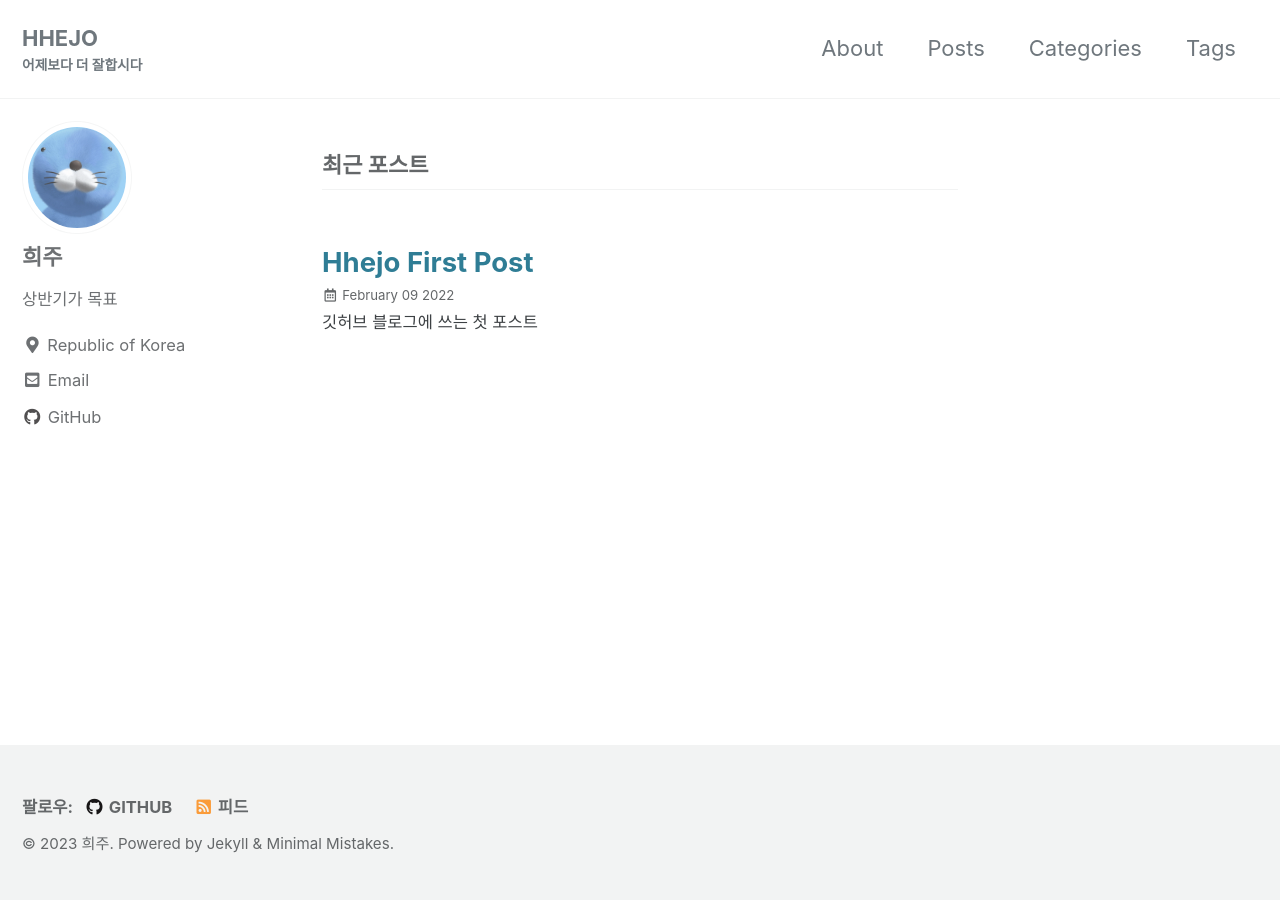
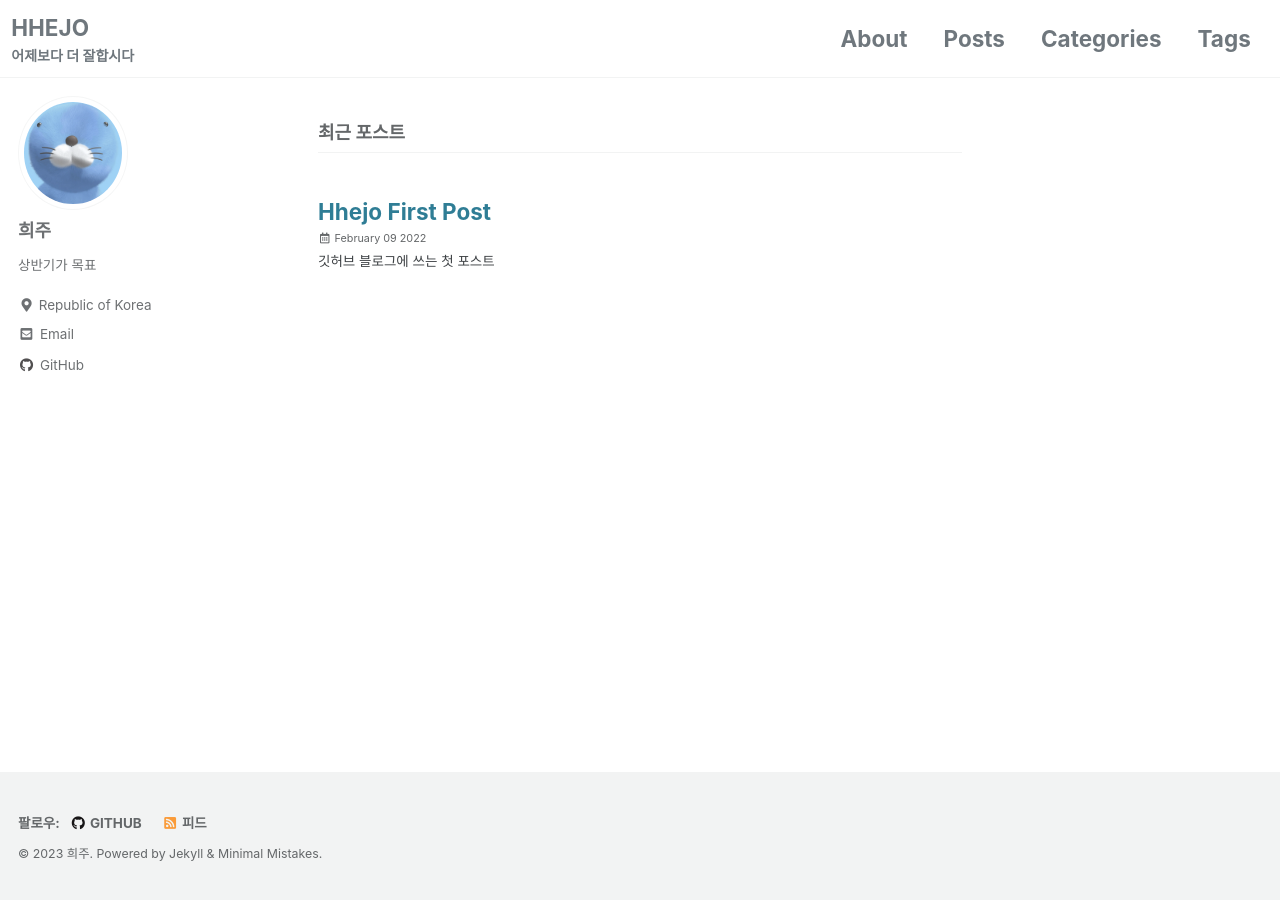
Before and after one commit to hhejo/hhejo-github-io-backup, a Jekyll site: the page built from index.html, in a window 1280 px wide. Built offline with Jekyll 4.4.1, drawn with Linux system fonts in a browser that asks for light colours; cached includes are drawn as plain includes; the list of posts is cut into pages by our own code.

Commit message:
edit scss

```diff
--- a/_sass/minimal-mistakes/_masthead.scss
+++ b/_sass/minimal-mistakes/_masthead.scss
@@ -15,7 +15,8 @@
     @include clearfix;
     margin-left: auto;
     margin-right: auto;
-    padding: 1em;
+    // padding: 1em;
+    padding: 0.5em;
     max-width: 100%;
     display: -webkit-box;
     display: -ms-flexbox;
@@ -24,6 +25,9 @@
     -ms-flex-pack: justify;
     justify-content: space-between;
     font-family: $sans-serif-narrow;
+    // 메뉴바 폰트 크기, 볼드
+    font-size: $type-size-4;
+    font-weight: bold;
 
     @include breakpoint($x-large) {
       max-width: $max-width;
--- a/_sass/minimal-mistakes/_reset.scss
+++ b/_sass/minimal-mistakes/_reset.scss
@@ -2,7 +2,9 @@
    STYLE RESETS
    ========================================================================== */
 
-* { box-sizing: border-box; }
+* {
+  box-sizing: border-box;
+}
 
 html {
   /* apply a natural box layout model to all elements */
@@ -15,11 +17,13 @@ html {
   }
 
   @include breakpoint($large) {
-    font-size: 20px;
+    // font-size: 20px;
+    font-size: 18px;
   }
 
   @include breakpoint($x-large) {
-    font-size: 22px;
+    // font-size: 22px;
+    font-size: 18px;
   }
 
   -webkit-text-size-adjust: 100%;
@@ -28,7 +32,9 @@ html {
 
 /* Remove margin */
 
-body { margin: 0; }
+body {
+  margin: 0;
+}
 
 /* Selected elements */
 
@@ -147,7 +153,8 @@ input {
 }
 
 button::-moz-focus-inner,
-input::-moz-focus-inner { /* inner padding and border oddities in FF3/4*/
+input::-moz-focus-inner {
+  /* inner padding and border oddities in FF3/4*/
   padding: 0;
   border: 0;
 }
@@ -156,8 +163,8 @@ button,
 html input[type="button"], // avoid the WebKit bug in Android 4.0.* where (2) destroys native `audio` and `video` controls
 input[type="reset"],
 input[type="submit"] {
-    -webkit-appearance: button; /* corrects inability to style clickable `input` types in iOS*/
-    cursor: pointer; /* improves usability and consistency of cursor style between image-type `input` and others*/
+  -webkit-appearance: button; /* corrects inability to style clickable `input` types in iOS*/
+  cursor: pointer; /* improves usability and consistency of cursor style between image-type `input` and others*/
 }
 
 label,
@@ -168,10 +175,11 @@ input[type="reset"],
 input[type="submit"],
 input[type="radio"],
 input[type="checkbox"] {
-    cursor: pointer; /* improves usability and consistency of cursor style between image-type `input` and others*/
+  cursor: pointer; /* improves usability and consistency of cursor style between image-type `input` and others*/
 }
 
-input[type="search"] { /* Appearance in Safari/Chrome*/
+input[type="search"] {
+  /* Appearance in Safari/Chrome*/
   box-sizing: border-box;
   -webkit-appearance: textfield;
 }
```
